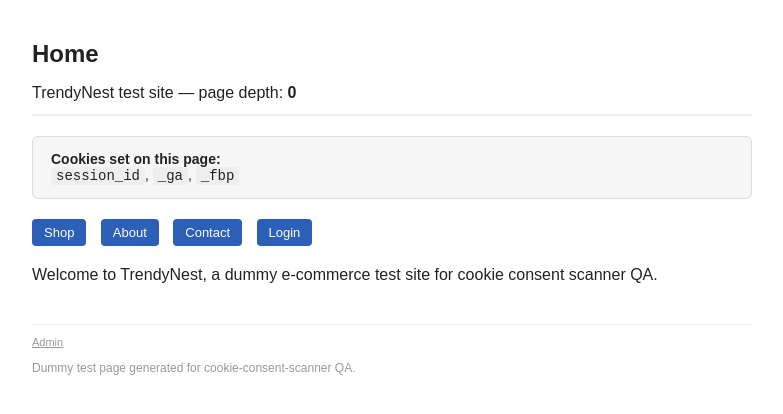
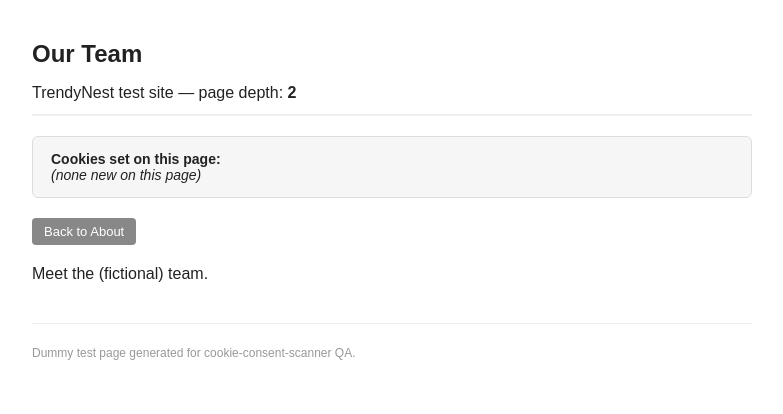
Before and after one commit to Test00786/testingcookieconsent, a plain HTML site: page index.html in a window 1280 px wide. Shown: the whole page, without its empty margins (248-1031 px from the left). Drawn offline with Linux system fonts and the light colour scheme.

Commit message:
Add files via upload

```diff
--- a/index.html
+++ b/index.html
@@ -2,7 +2,7 @@
 <html lang="en">
 <head>
 <meta charset="UTF-8">
-<title>Home | TrendyNest</title>
+<title>Our Team | TrendyNest</title>
 <meta name="robots" content="all">
 <style>
   body { font-family: Arial, sans-serif; max-width: 720px; margin: 40px auto; padding: 0 20px; color: #222; }
@@ -16,33 +16,28 @@
   footer a { color: #999; }
 </style>
 <script>
-document.cookie = "session_id=sess_abc123; path=/; max-age=86400; SameSite=Lax";
-document.cookie = "_ga=GA1.2.111; path=/; max-age=86400; SameSite=Lax";
-document.cookie = "_fbp=fb.1.222; path=/; max-age=86400; SameSite=Lax";
+// no new cookies set on this page
 </script>
 </head>
 <body>
 <header>
-  <h1>Home</h1>
-  <div>TrendyNest test site &mdash; page depth: <strong>0</strong></div>
+  <h1>Our Team</h1>
+  <div>TrendyNest test site &mdash; page depth: <strong>2</strong></div>
 </header>
 
 <div class="meta">
   <strong>Cookies set on this page:</strong><br>
-  <code>session_id</code>, <code>_ga</code>, <code>_fbp</code>
+  <em>(none new on this page)</em>
 </div>
 
 <nav>
-  <a href="shop/">Shop</a>
-  <a href="about/">About</a>
-  <a href="contact/">Contact</a>
-  <a href="login/">Login</a>
+  <a href="../" class="back">Back to About</a>
 </nav>
 
-<p>Welcome to TrendyNest, a dummy e-commerce test site for cookie consent scanner QA.</p>
+<p>Meet the (fictional) team.</p>
 
 <footer>
-  <a href="admin/" style="font-size:11px;">Admin</a>
+
   <p>Dummy test page generated for cookie-consent-scanner QA.</p>
 </footer>
 </body>
```
